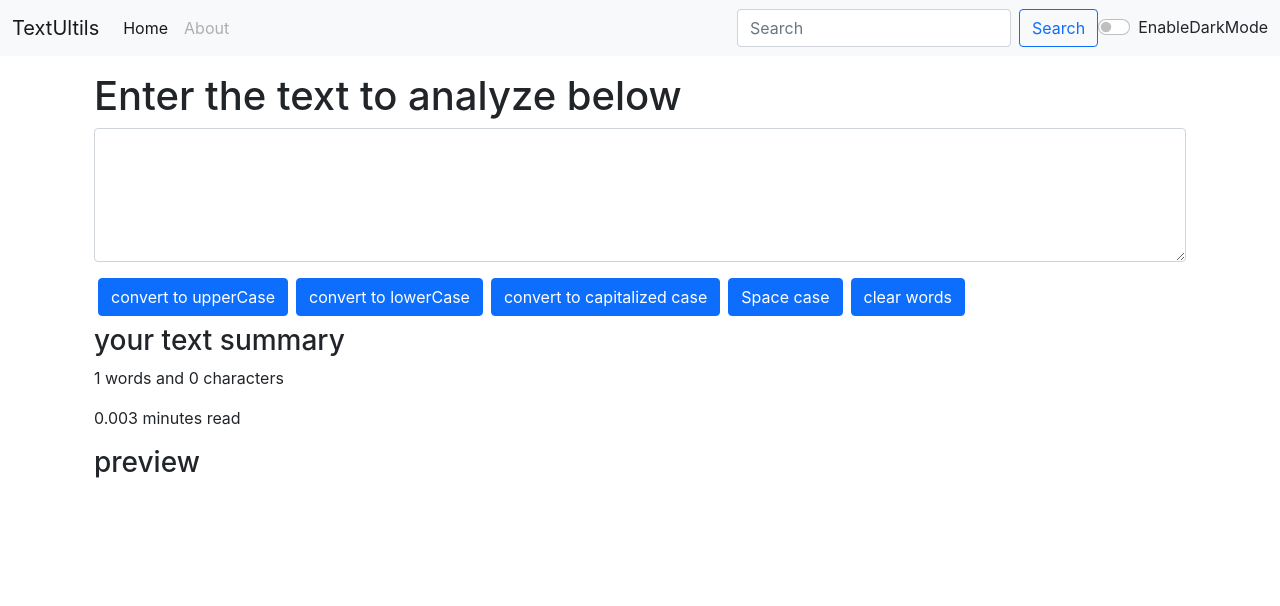
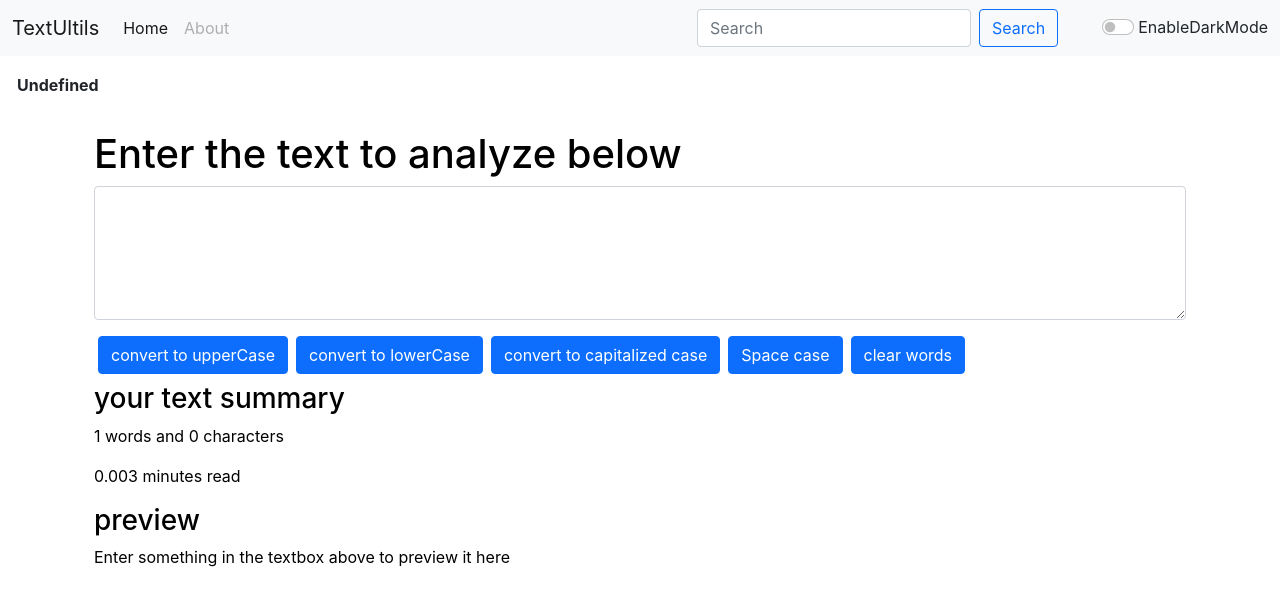
Before and after one commit to ViralSheladiya2027/My_app, a React (Create React App) app: page / in a window 1280 px wide. Shown: the top 606 px of the page. Built offline with nearby package versions, Linux system fonts and the light colour scheme.

Commit message:
(todays working alret.js)

```diff
--- a/src/App.js
+++ b/src/App.js
@@ -4,27 +4,39 @@ import React, { Component, useState } from "react";
 import Navbar from "./components/Navbar";
 // import About from "./components/About";
 import Textform  from "./components/Textform";
+import Alert from "./components/Alert";
 
 
 function App() {
   const [mode, setMode] = useState("light");
+  const [alert, setAlert] = useState("null")
+
+const showAlert = (message,type) =>{
+  setAlert({
+    msg:message,
+    type:type,
+  })
+}
 
  const toggleMode=()=>{
     if(mode==="light"){
       setMode("dark")
-      document.body.style.backgroundColor="gray";
+      document.body.style.backgroundColor="#020e1a";
+      showAlert("Dark mode has been enabled","success");
     }
     else{
       setMode("light")
       document.body.style.backgroundColor="white";
+      showAlert("Light mode has been enabled","success");
     }
   }
 
   return (
     <>
 <Navbar  title = "TextUltils" mode={mode} toggleMode ={toggleMode}/>
-<div className="container my-3">
-<Textform heading= "Enter the text to analyze below" mode={mode}/>
+<Alert alert={alert}/>
+<div className="container my-3" >
+<Textform heading= "Enter the text to analyze below"showAlert={showAlert} mode={mode}/>
 {/* <About/> */}
 </div>
 
--- /dev/null
+++ b/src/components/Alert.js
@@ -0,0 +1,16 @@
+import React from 'react'
+
+export default function Alert(props) {
+  function capitalize(word){
+   const  lower = word.toLowerCase();
+      return lower.charAt(0).toUpperCase()+ lower.slice(1);
+  }
+
+  return (
+    // props.alert &&
+        <div className={`alert alert-${props.alert.type} alert-dismissible fade show`} role="alert">
+          <strong>{capitalize(`${props.alert.type}`)}   </strong>{props.alert.msg}
+          </div>
+
+  )
+}
--- a/src/components/Navbar.js
+++ b/src/components/Navbar.js
@@ -20,11 +20,11 @@ export default function Navbar(props) {
           </li>
         </ul>
         <form className="d-flex">
-          <input className="form-control me-2" type="search" placeholder="Search" aria-label="Search"/>
+          <input className="form-control me-2" type="search"style= {{backgroundColor: props.mode==='dark'?'#020e1a':'white',color: props.mode==='dark'?'white':'black'}}placeholder="Search" aria-label="Search"/>
           <button className="btn btn-outline-primary" type="submit">Search</button>
         </form>
         <div className={`form-check form-switch text-${props.mode==='light'?'dark':'light'}`}>
-  <input className="form-check-input" type="checkbox" id="flexSwitchCheckDefault" onClick={props.toggleMode}/>
+  <input className="form-check-input mx-1" type="checkbox" id="flexSwitchCheckDefault" onClick={props.toggleMode}/>
   <label className="form-check-label" htmlFor="flexSwitchCheckDefault"> EnableDarkMode</label>
 </div>
       </div>
--- a/src/components/Textform.js
+++ b/src/components/Textform.js
@@ -1,9 +1,11 @@
 import React, { useState } from "react";
+import PropTypes from 'prop-types';
 
 export default function Textform(props) {
   const handleUpClick = () => {
     // console.log("uppercase was clicked"+text)
     let newText = text.toUpperCase();
+    props.showAlert("Your text has been uppercase","success");
     setText(newText);
   };
 
@@ -11,24 +13,28 @@ export default function Textform(props) {
     // console.log("lowercase was clicked"+text)
     let newText = text.toLowerCase();
     setText(newText);
+    props.showAlert("Your text has been lowercase","success");
   };
 
   const handleCapitalClick = () => {
     // console.log("capitalized was clicked"+text)
     let newText = text.charAt(0).toUpperCase()+text.slice(1);
     setText(newText);
+    props.showAlert("your text has been capitalized","success");
   };
 
   const handleSpaceClick = () => {
     // console.log("space was clicked"+text)
     let newText = text.trim();
     setText(newText);
+    props.showAlert("Your space has been removed","success");
   };
 
   const handleClearClick = () => {
     // console.log("clear was clicked")
     let newText = "";
     setText(newText);
+    props.showAlert("your text has been cleared","success");
   };
 
   const handleUpChange = (event) => {
@@ -39,12 +45,11 @@ export default function Textform(props) {
   const [text, setText] = useState("");
   return (
     <>
-      <div className="container">
+      <div className="container"style= {{color: props.mode==='dark'?'white':'black'}}>
         <h1>{props.heading}</h1>
         <div className="mb-3">
           <textarea
-            className="form-control"
-            id="textArea"
+            className="form-control"style= {{backgroundColor: props.mode==='dark'?'gray':'white',color: props.mode==='dark'?'white':'black'}}
             value={text}
             onChange={handleUpChange}
             rows="5"
@@ -74,14 +79,14 @@ export default function Textform(props) {
         </div>
       </div>
 
-      <div className="container my-2">
+      <div className="container my-2"style= {{color: props.mode==='dark'?'white':'black'}}>
         <h3>your text summary</h3>
         <p>
           {text.split(" ").length} words and {text.length} characters
         </p>
         <p>{0.003 * text.split(" ").length} minutes read</p>
         <h3>preview</h3>
-        <p>{text}</p>
+        <p>{text.length>0?text:"Enter something in the textbox above to preview it here"}</p>
       </div>
     </>
   );
```
Also changed, not shown: src/components/Navbar2.js (deleted).
